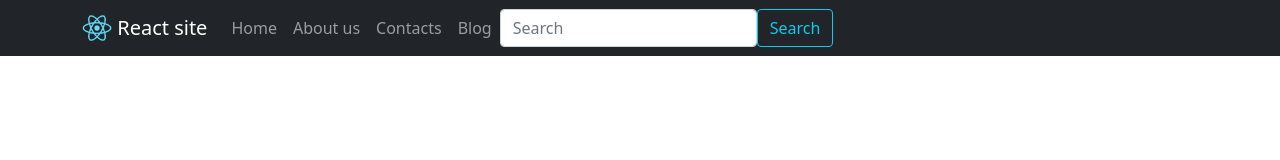
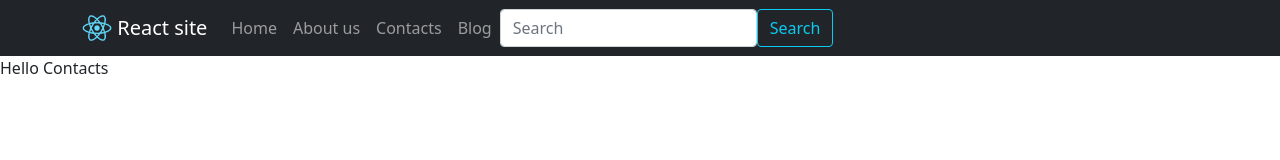
Before and after one commit to CoolSheff131/react-site, a React (Create React App) app: page /contacts in a window 1280 px wide. Shown: the top 160 px of the page. Built offline with nearby package versions, Linux system fonts and the light colour scheme.

Commit message:
Созданы страницы и роутинг

```diff
--- a/package.json
+++ b/package.json
@@ -11,6 +11,7 @@
     "react-bootstrap": "^2.0.0-beta.6",
     "react-dom": "^17.0.2",
     "react-router": "^5.2.1",
+    "react-router-dom": "^5.3.0",
     "react-scripts": "4.0.3",
     "web-vitals": "^1.1.2"
   },
--- a/src/Components/Header.js
+++ b/src/Components/Header.js
@@ -1,11 +1,18 @@
 import React, {Component} from 'react'
 import { Container, FormControl, Nav, Navbar, Form, Button } from 'react-bootstrap'
+import { BrowserRouter as Router, Switch, Route, Link } from 'react-router-dom'
+import Home from '../Pages/Home'
+import About from '../Pages/About'
+import Contacts from '../Pages/Contacts'
+import Blog from '../Pages/Blog'
+
 import logo from './logo192.png'
- export default class Header extends Component{
+
+export default class Header extends Component{
     render(){
         return (
             <>
-            <Navbar fixed="top" collapseOnSelect expand="md" bg="dark" variant="dark">
+            <Navbar sticky="top" collapseOnSelect expand="md" bg="dark" variant="dark">
                 <Container>
                     <Navbar.Brand href="/">
                         <img
@@ -22,7 +29,7 @@ import logo from './logo192.png'
                         <Nav className="mr-auto">
                             <Nav.Link href="/">Home</Nav.Link>
                             <Nav.Link href="/about">About us</Nav.Link>
-                            <Nav.Link href="/contacs">Contacts</Nav.Link>
+                            <Nav.Link href="/contacts">Contacts</Nav.Link>
                             <Nav.Link href="/blog">Blog </Nav.Link>
                         </Nav>
                         <Form className='d-flex'>
@@ -36,6 +43,15 @@ import logo from './logo192.png'
                     </Navbar.Collapse>
                 </Container>
             </Navbar>
+
+            <Router>
+                <Switch>
+                    <Route exact path="/" component={Home}/>
+                    <Route exact path="/about" component={About}/>
+                    <Route exact path="/contacts" component={Contacts}/>
+                    <Route exact path="/blog" component={Blog}/>
+                </Switch>
+            </Router>
             </>
         )
 
--- /dev/null
+++ b/src/Pages/About.js
@@ -0,0 +1,11 @@
+import React, {Component} from 'react'
+
+export default class About extends Component{
+    render(){
+        return(
+            <div>
+                Hello About
+            </div>
+        )
+    }
+}
--- /dev/null
+++ b/src/Pages/Blog.js
@@ -0,0 +1,11 @@
+import React, {Component} from 'react'
+
+export default class Blog extends Component{
+    render(){
+        return(
+            <div>
+                Blog
+            </div>
+        )
+    }
+}
--- /dev/null
+++ b/src/Pages/Contacts.js
@@ -0,0 +1,11 @@
+import React, {Component} from 'react'
+
+export default class Contacts extends Component {
+    render(){
+        return(
+            <div>
+                Hello Contacts
+            </div>
+        )
+    }
+}
--- /dev/null
+++ b/src/Pages/Home.js
@@ -0,0 +1,11 @@
+import React, {Component} from 'react'
+
+export default class Home extends Component{
+    render(){
+        return(
+            <div>
+                Hello Home
+            </div>
+        )
+    }
+}
```
Also changed, not shown: 1 other file (tests, documents, lock files or other folders).
